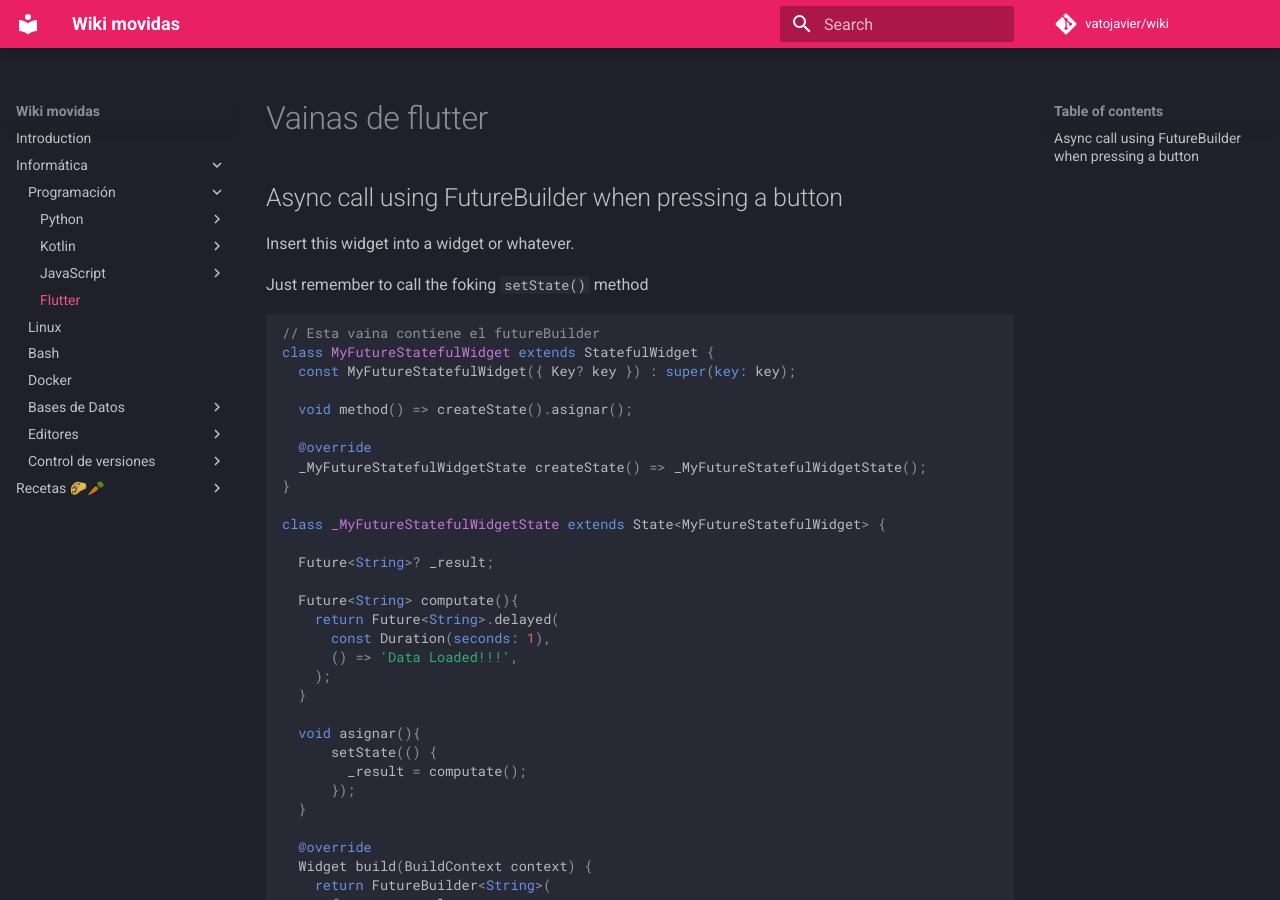
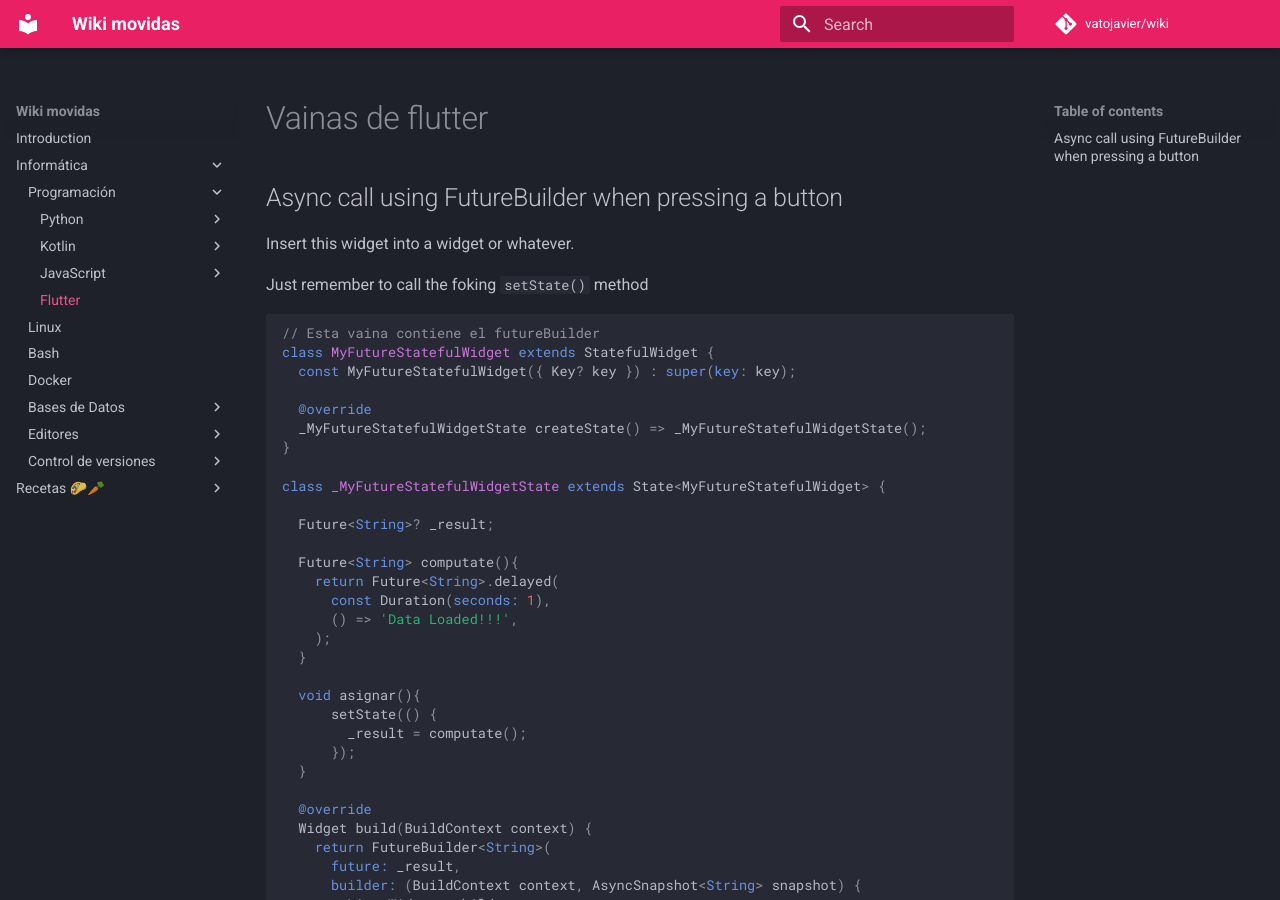
Before and after one commit to vatojavier/wiki, an MkDocs documentation site: the page built from docs/informatica/flutter/flutter.md, in a window 1280 px wide and 900 px high. Built offline with MkDocs 1.6.1 and Material for MkDocs 9.7.7, drawn with Linux system fonts in a browser that asks for light colours; comment, search, counter and statistics services are not loaded.

Commit message:
Update flutter.md

```diff
--- a/docs/informatica/flutter/flutter.md
+++ b/docs/informatica/flutter/flutter.md
@@ -10,8 +10,6 @@ Just remember to call the foking `setState()` method
 // Esta vaina contiene el futureBuilder
 class MyFutureStatefulWidget extends StatefulWidget {
   const MyFutureStatefulWidget({ Key? key }) : super(key: key);
-
-  void method() => createState().asignar();
 
   @override
   _MyFutureStatefulWidgetState createState() => _MyFutureStatefulWidgetState();
```
